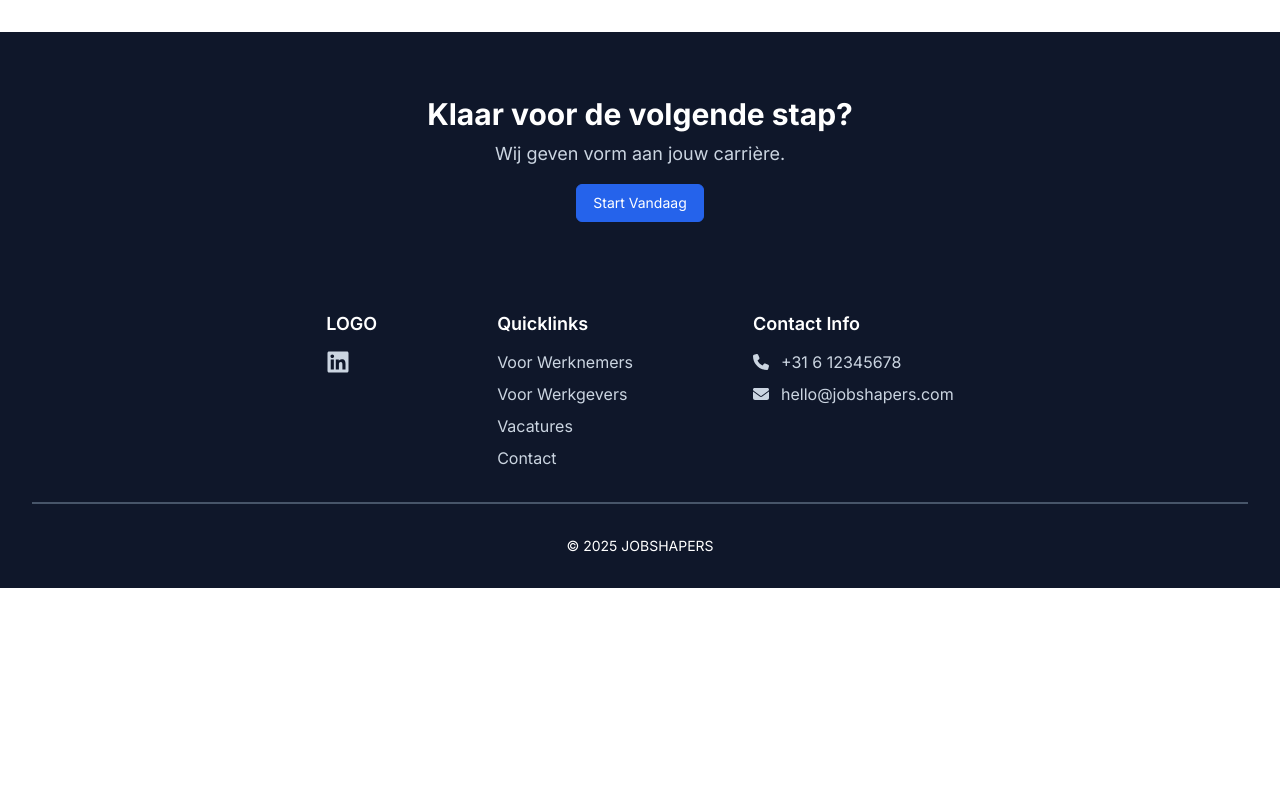
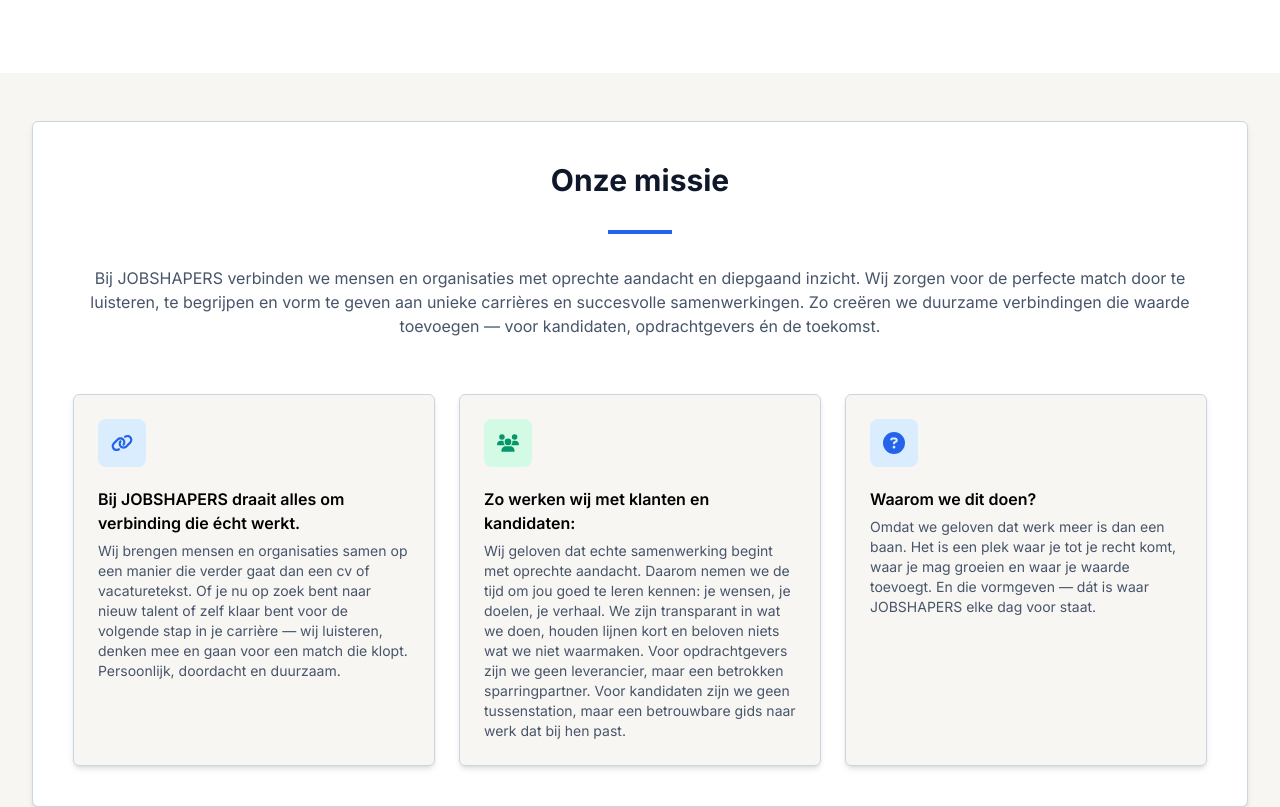
Before and after one commit to EdwinSch/jobshapers, a Next.js app: page / in a window 1280 px wide. Shown: the part 920-1727 px from the top of the page. Before the commit the page ends 1508 px from the top, so only its background shows below. Built offline with nearby package versions, Linux system fonts and the light colour scheme.

Commit message:
changes to job details page and data model, added to homepage

```diff
--- a/app/createjob/page.jsx
+++ b/app/createjob/page.jsx
@@ -43,15 +43,19 @@
 
           {/* vacature SUBtitel */}
           <label htmlFor="subtitle" className="text-jsMidnight text-sm">
-            Vacature sub-titel (niet verplicht)
+            Subtitel/diensten
           </label>
-          <input
-            type="text"
+          <select
             name=""
             id="subtitle"
-            placeholder="Dagdienst"
             className="mt-1 mb-4 w-full py-2 px-3 bg-jsOffWhite border border-slate-300 rounded-md text-sm"
-          />
+          >
+            <option value="dagdienst">Dagdienst</option>
+            <option value="2-ploegen">2 ploegendienst</option>
+            <option value="3-ploegen">3 ploegendienst</option>
+            <option value="4-ploegen">4 ploegendienst</option>
+            <option value="5-ploegen">5 ploegendienst</option>
+          </select>
 
           {/* werkgever */}
           <label htmlFor="employer-name" className="text-jsMidnight text-sm">
@@ -101,6 +105,21 @@
             style={{ resize: "none" }}
           />
 
+          {/* functie-eisen KOPTEKST */}
+          <label
+            htmlFor="job-requirements-heading"
+            className="text-jsMidnight text-sm"
+          >
+            Koptekst voor functie-eisen
+          </label>
+          <input
+            type="text"
+            name=""
+            id="job-requirements-heading"
+            placeholder="Wat jij meebrengt..."
+            className="mt-1 mb-4 w-full py-2 px-3 bg-jsOffWhite border border-slate-300 rounded-md text-sm"
+          />
+
           {/* functie-eisen */}
           <label htmlFor="job-requirements" className="text-jsMidnight text-sm">
             Functie-eisen (scheiden met een komma om opsomming te maken)
@@ -110,6 +129,21 @@
             name=""
             id="job-requirements"
             placeholder="Afgeronde opleiding in techniek, 2 jaar ervaring, werken in ploegen"
+            className="mt-1 mb-4 w-full py-2 px-3 bg-jsOffWhite border border-slate-300 rounded-md text-sm"
+          />
+
+          {/* arbeidvoorwaarden KOPTEKST */}
+          <label
+            htmlFor="job-benefits-heading"
+            className="text-jsMidnight text-sm"
+          >
+            Koptekst voor arbeidsvoorwaarden
+          </label>
+          <input
+            type="text"
+            name=""
+            id="job-benefits-heading"
+            placeholder="Wie bieden..."
             className="mt-1 mb-4 w-full py-2 px-3 bg-jsOffWhite border border-slate-300 rounded-md text-sm"
           />
 
@@ -158,7 +192,7 @@
             id="level"
             className="mt-1 mb-4 w-full py-2 px-3 bg-jsOffWhite border border-slate-300 rounded-md text-sm"
           >
-            <option value="junior">NVT.</option>
+            <option value="junior">NVT</option>
             <option value="junior">Junior</option>
             <option value="medior">Medior</option>
             <option value="senior">Senior</option>
--- a/app/page.jsx
+++ b/app/page.jsx
@@ -1,4 +1,7 @@
 import Hero from "@/components/Hero";
+import SellingPointCard from "@/components/SellingPointCard";
+
+import { FaLink, FaUsers, FaCircleQuestion } from "react-icons/fa6";
 
 export default function HomePage() {
   return (
@@ -10,14 +13,61 @@
         </div>
       </div>
 
-      {/* Breaker */}
+      {/* Quote */}
       <div className="mx-auto py-14 md:py-18 max-w-7xl px-4 md:px-6 lg:px-8">
-        <h3 className="mx-12 text-2xl md:text-3xl text-center font-bold text-jsMidnight leading-snug">
+        <h3 className="italic mx-16 md:mx-28 text-2xl md:text-3xl text-center font-bold text-jsMidnight leading-snug">
           "Bij JOBSHAPERS draait het niet om het vullen van functies, maar om
           het creëren van de juiste vorm waarin talent en organisatie elkaar
           versterken."
         </h3>
       </div>
+
+      {/* Mission */}
+      <div className="w-full bg-jsOffWhite">
+        <div className="mx-auto py-12 max-w-7xl px-4 md:px-6 lg:px-8">
+          <div className="p-6 md:p-10 bg-white border border-slate-300 rounded-md shadow-md flex flex-col items-center gap-8">
+            <h2 className="text-jsMidnight text-2xl md:text-3xl font-bold text-center">
+              Onze missie
+            </h2>
+            <hr className="border-2 border-jsBlue w-16" />
+            <p className="text-center text-jsText">
+              Bij JOBSHAPERS verbinden we mensen en organisaties met oprechte
+              aandacht en diepgaand inzicht. Wij zorgen voor de perfecte match
+              door te luisteren, te begrijpen en vorm te geven aan unieke
+              carrières en succesvolle samenwerkingen. Zo creëren we duurzame
+              verbindingen die waarde toevoegen — voor kandidaten,
+              opdrachtgevers én de toekomst.
+            </p>
+
+            {/* About us */}
+            <div className="mt-6 flex flex-col md:flex-row gap-6">
+              <SellingPointCard
+                icon={FaLink}
+                title="Bij JOBSHAPERS draait alles om verbinding die écht werkt."
+                text="Wij brengen mensen en organisaties samen op een manier die verder gaat dan een cv of vacaturetekst. Of je nu op zoek bent naar nieuw talent of zelf klaar bent voor de volgende stap in je carrière — wij luisteren, denken mee en gaan voor een match die klopt. Persoonlijk, doordacht en duurzaam."
+                className={"flex-1"}
+                fontSize="text-base"
+              />
+              <SellingPointCard
+                icon={FaUsers}
+                iconColor="text-jsGreen"
+                iconShade={"#d2fae5"}
+                title="Zo werken wij met klanten en kandidaten:"
+                text="Wij geloven dat echte samenwerking begint met oprechte aandacht. Daarom nemen we de tijd om jou goed te leren kennen: je wensen, je doelen, je verhaal. We zijn transparant in wat we doen, houden lijnen kort en beloven niets wat we niet waarmaken. Voor opdrachtgevers zijn we geen leverancier, maar een betrokken sparringpartner. Voor kandidaten zijn we geen tussenstation, maar een betrouwbare gids naar werk dat bij hen past."
+                className={"flex-1"}
+                fontSize="text-base"
+              />
+              <SellingPointCard
+                icon={FaCircleQuestion}
+                title="Waarom we dit doen?"
+                text="Omdat we geloven dat werk meer is dan een baan. Het is een plek waar je tot je recht komt, waar je mag groeien en waar je waarde toevoegt. En die vormgeven — dát is waar JOBSHAPERS elke dag voor staat."
+                className={"flex-1"}
+                fontSize="text-base"
+              />
+            </div>
+          </div>
+        </div>
+      </div>
     </main>
   );
 }
--- a/components/Hero.jsx
+++ b/components/Hero.jsx
@@ -30,9 +30,9 @@
             className="w-fit"
           />
           <LinkButton
-            href="/werknemers"
+            href="/werkgevers"
             label="vind jouw kandidaat"
-            variant="primary"
+            variant="tertiary"
             className="w-fit"
           />
         </div>
--- a/components/JobDetailsBody.jsx
+++ b/components/JobDetailsBody.jsx
@@ -1,7 +1,10 @@
 import ListCard from "./ListCard";
+import LinkButton from "./LinkButton";
 
 const JobDetailsBody = ({
+  eisenKoptekst,
   functieEisen,
+  voorwaardenKoptekst,
   arbeidsvoorwaarden,
   functieomschrijving,
 }) => {
@@ -21,11 +24,20 @@
           title="Functie-eisen"
           list={functieEisen}
           iconColor="text-jsGreen"
+          eisenKoptekst={eisenKoptekst}
         />
         <ListCard
           title="Arbeidsvoorwaarden"
           list={arbeidsvoorwaarden}
           iconColor="text-jsGreen"
+          voorwaardenKoptekst={voorwaardenKoptekst}
+        />
+
+        <LinkButton
+          variant="tertiary"
+          href="/contact"
+          label={"solliciteer nu"}
+          className="mt-4 w-fit mx-auto"
         />
       </div>
     </div>
--- a/components/JobDetailsHeader.jsx
+++ b/components/JobDetailsHeader.jsx
@@ -1,4 +1,3 @@
-import { FaClipboardCheck } from "react-icons/fa6";
 import JobDetailsCard from "./JobDetailsCard";
 
 const JobDetailsHeader = ({ jobDetails }) => {
@@ -6,13 +5,13 @@
     <div className="mx-auto max-w-7xl px-4 md:px-6 lg:px-8 mt-8 flex flex-col md:flex-row justify-between gap-10">
       {/* left/top */}
       <div>
-        <h1 className="text-2xl md:text-3xl text-jsMidnight font-bold mb-1">
+        <h1 className="text-2xl md:text-3xl text-jsMidnight font-bold">
           {jobDetails.vacatureTitel}
         </h1>
-        <p className="flex items-center gap-1 text-jsText mb-6">
-          <FaClipboardCheck />
-          <span className="text-sm">Geplaatst op: 1 januarie 2025</span>
+        <p className="mb-1 text-jsMidnight font-semibold">
+          {jobDetails.subTitel}
         </p>
+        <p className="text-xs text-jsText mb-6">Geplaatst op: 01-01-2025</p>
         {/* job description */}
         <p>{jobDetails.introductie}</p>
       </div>
--- a/components/ListCard.jsx
+++ b/components/ListCard.jsx
@@ -1,9 +1,17 @@
 import { FaRegCircleCheck } from "react-icons/fa6";
 
-const ListCard = ({ title = "heading", list, iconColor }) => {
+const ListCard = ({
+  title = "heading",
+  list,
+  iconColor,
+  eisenKoptekst,
+  voorwaardenKoptekst,
+}) => {
   return (
     <div className="mb-8 bg-white border border-slate-300 p-6 rounded-md shadow-sm">
-      <h2 className="text-xl font-semibold mb-5">{title}</h2>
+      <h2 className="text-xl font-semibold mb-4">{title}</h2>
+
+      <p className="text-jsText mb-3">{eisenKoptekst || voorwaardenKoptekst}</p>
 
       {/* render list */}
       <ul className="flex flex-col gap-3">
--- a/components/SellingPointCard.jsx
+++ b/components/SellingPointCard.jsx
@@ -4,17 +4,21 @@
   icon: Icon,
   iconShade = "#d9edff",
   iconColor = "text-jsBlue",
+  fontSize = "text-xl",
   children,
+  className,
 }) => {
   return (
-    <article className="min-h-[250px] rounded-md p-6 bg-jsOffWhite border border-slate-300 shadow-md">
+    <article
+      className={`${className} min-h-[250px] rounded-md p-6 bg-jsOffWhite border border-slate-300 shadow-md`}
+    >
       <div
         className="mb-5 w-12 h-12 rounded-lg grid place-items-center"
         style={{ backgroundColor: iconShade }}
       >
         {Icon && <Icon size={22} className={iconColor} />}
       </div>
-      <h3 className="mb-1.5 text-xl font-semibold capitalize">{title}</h3>
+      <h3 className={`${fontSize} mb-1.5 font-semibold`}>{title}</h3>
       <p className="text-jsText text-sm">{text}</p>
     </article>
   );
```
Also changed, not shown: data/jobsCollection.json (+20 -8 lines).
